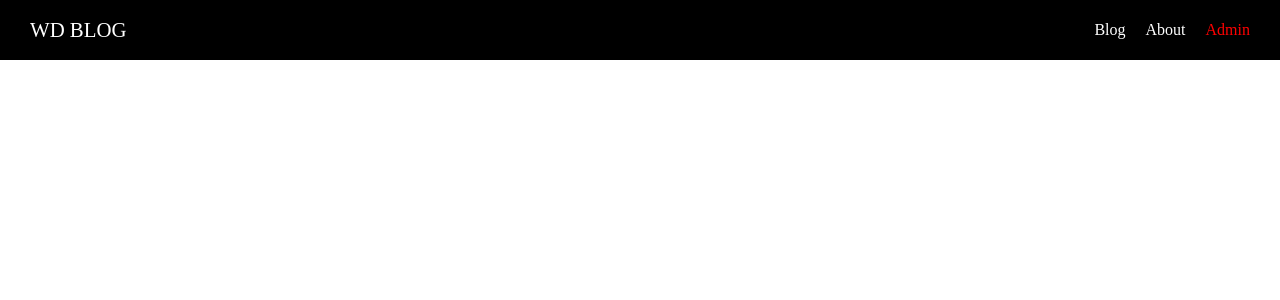
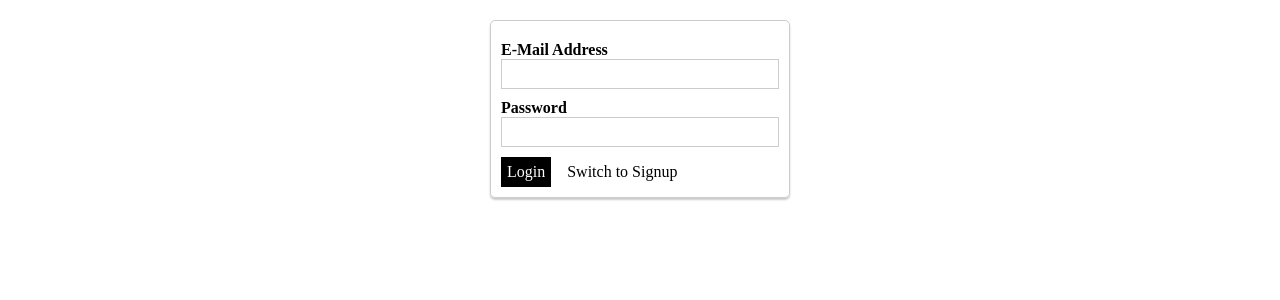
Before and after one commit to kissu/nuxt-blog-exercise, a Nuxt app: page /admin/auth in a window 1280 px wide. Shown: the top 300 px of the page. Built offline with nearby package versions, Linux system fonts and the light colour scheme; a web font is replaced by a local one.

Commit message:
Add static auth page for the admin

```diff
--- a/pages/admin/auth/index.vue
+++ b/pages/admin/auth/index.vue
@@ -0,0 +1,48 @@
+<template lang='pug'>
+  .admin-auth-page
+    .auth-container
+      form
+        app-control-input(type="email") E-Mail Address
+        app-control-input(type="password") Password
+        app-button(type="submit") {{ isLogin ? 'Login' : 'Sign Up' }}
+        app-button(
+          type="button"
+          btn-style="inverted"
+          style="margin-left: 10px"
+          @click="isLogin = !isLogin") Switch to {{ isLogin ? 'Signup' : 'Login' }}
+</template>
+
+<script>
+import AppControlInput from '@/components/UI/AppControlInput'
+import AppButton from '@/components/UI/AppButton'
+
+export default {
+  name: 'AdminAuthPage',
+  layout: 'admin',
+  components: {
+    AppControlInput,
+    AppButton
+  },
+  data() {
+    return {
+      isLogin: true
+    }
+  }
+}
+</script>
+
+<style scoped>
+.admin-auth-page {
+  padding: 20px;
+}
+
+.auth-container {
+  border: 1px solid #ccc;
+  border-radius: 5px;
+  box-shadow: 0 2px 2px #ccc;
+  width: 300px;
+  margin: auto;
+  padding: 10px;
+  box-sizing: border-box;
+}
+</style>
--- a/pages/admin/index.vue
+++ b/pages/admin/index.vue
@@ -1,7 +1,7 @@
 <template lang="pug">
   .admin-page
     section.new-post
-      button(@click="$router.push('/admin/new-post')") Create post
+      app-button(@click="$router.push('/admin/new-post')") Create post
     section.existing-posts
       h1 Existing posts
       post-list(isAdmin)
@@ -9,10 +9,12 @@
 
 <script>
 import PostList from '@/components/Posts/PostList'
+import AppButton from '@/components/UI/AppButton'
 
 export default {
   components: {
-    PostList
+    PostList,
+    AppButton
   }
 }
 </script>
```
